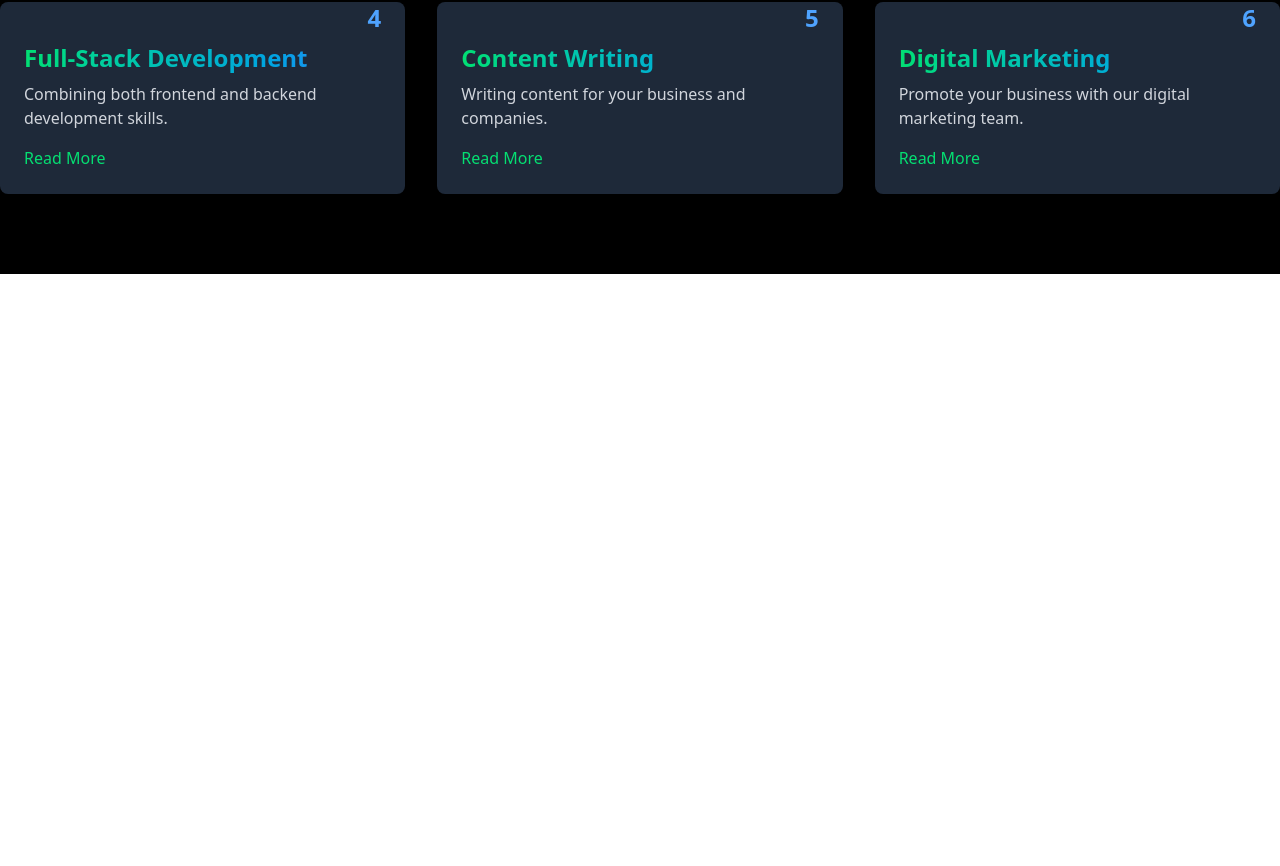
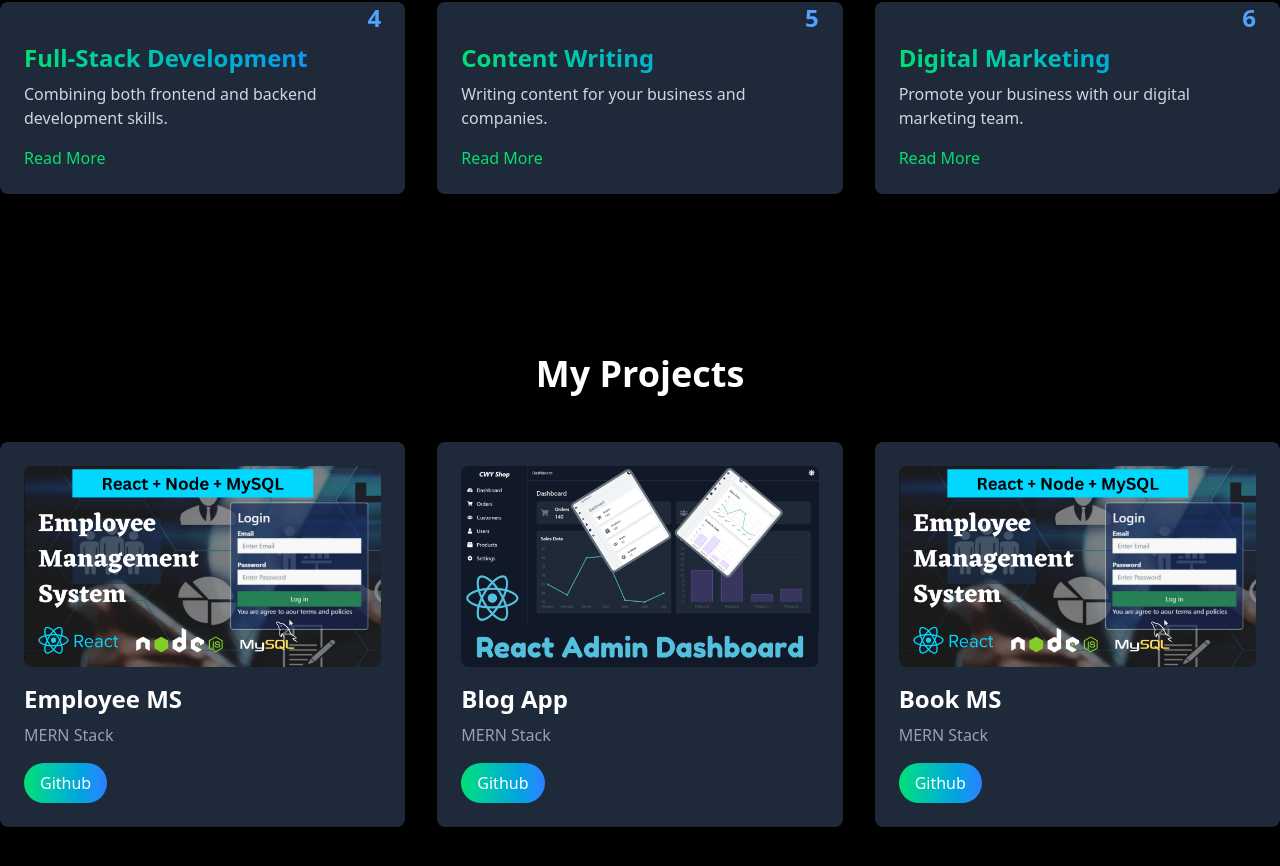
Before and after one commit to shariful962/Portfolio, a React (Vite) app: page / in a window 1280 px wide. Shown: the part 1446-2312 px from the top of the page. Before the commit the page ends 1720 px from the top, so only its background shows below. Built offline with nearby package versions, Linux system fonts and the light colour scheme.

Commit message:
My projects section added done

```diff
--- a/src/App.jsx
+++ b/src/App.jsx
@@ -3,15 +3,17 @@
 import Hero from './component/Hero'
 import About from './component/About'
 import Services from './component/Services'
+import Project from './component/Project'
 
 function App() {
 
   return (
     <>
-     <Navbar/>
+     <Navbar />
      <Hero />
-     <About/>
+     <About />
      <Services />
+     <Project />
     </>
   )
 }
--- /dev/null
+++ b/src/component/Project.jsx
@@ -0,0 +1,55 @@
+import React from 'react'
+import employeeMSImage from '../assets/employee-ms.png'
+import bookMSImage from '../assets/admin-dashboard.png'
+
+
+
+
+const projects = [
+    {
+      id: 1,
+      name: "Employee MS",
+      technologies: "MERN Stack",
+      image: employeeMSImage,
+      github: "https://github.com/YouafKhan1",
+    },
+    {
+      id: 2,
+      name: "Blog App",
+      technologies: "MERN Stack",
+      image: bookMSImage,
+      github: "https://github.com/YouafKhan1",
+    },
+    {
+      id: 3,
+      name: "Book MS",
+      technologies: "MERN Stack",
+      image: employeeMSImage,
+      github: "https://github.com/YouafKhan1",
+    },
+  ];
+
+const Project = () => {
+
+
+
+  return (
+    <div className='bg-black text-white py-20' id='projects'>
+      <div className='container md:container mx-auto'>
+        <h2 className='text-4xl font-bold text-center mb-12'>My Projects</h2>
+        <div className='grid grid-cols-1 md:grid-cols-2 lg:grid-cols-3 gap-8'>
+            {projects.map(project => (
+                <div key={project.id} className='bg-gray-800 p-6 rounded-lg hover:shadow-lg transform transition-transform duration-300 hover:scale-105'>
+                    <img className='rounded-lg mb-4' src={project.image} alt={project.name} />
+                    <h3 className='text-2xl font-bold mb-2'>{project.name}</h3>
+                    <p className='text-gray-400 mb-4'>{project.technologies}</p>
+                    <a className='inline-block bg-gradient-to-r from-green-400 to-blue-500 text-white px-4 py-2 rounded-full' target='_blank' href="{project.github}"> Github </a>
+                </div>
+            ))}
+        </div>
+      </div>
+    </div>
+  )
+}
+
+export default Project
```
